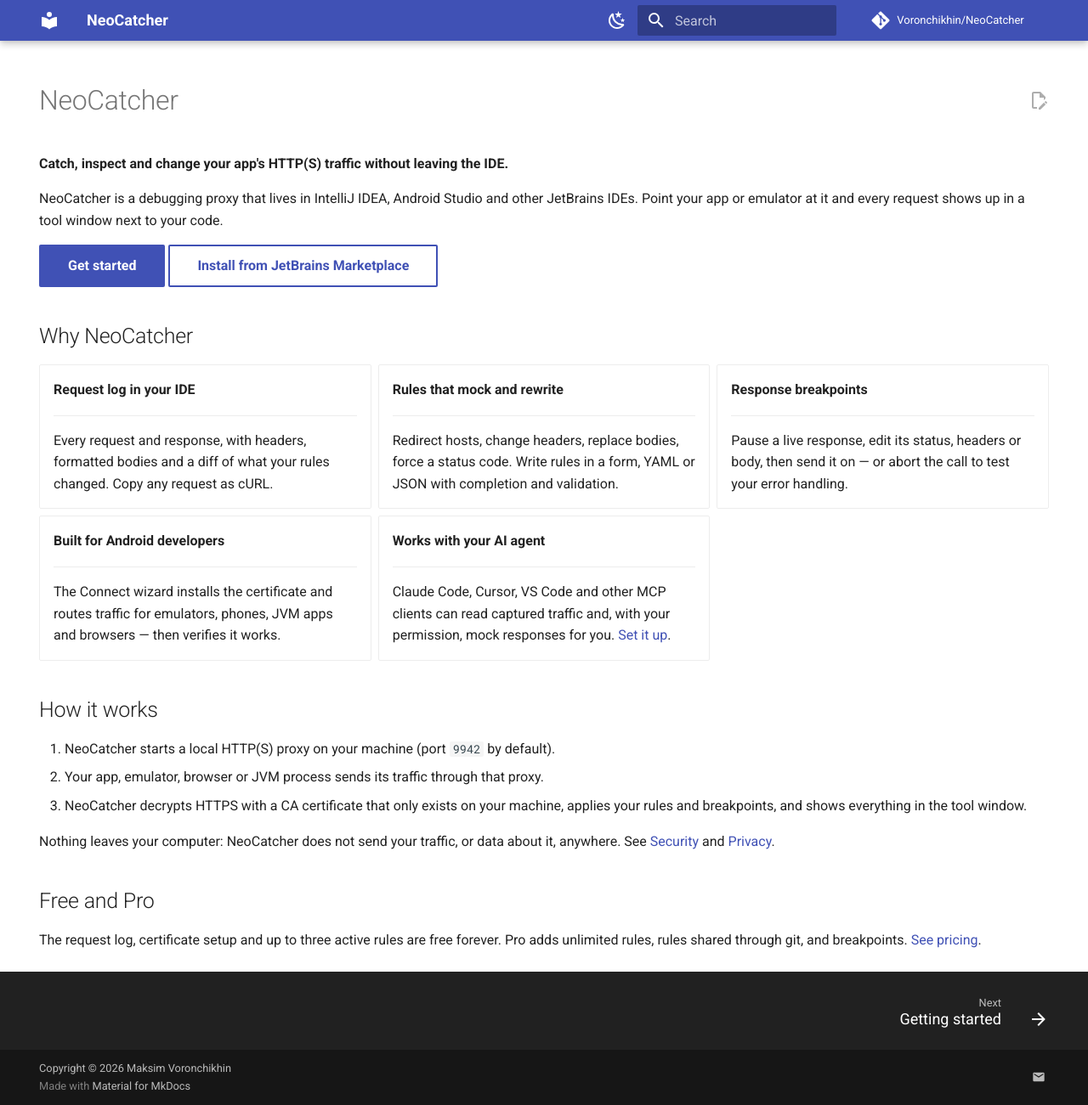
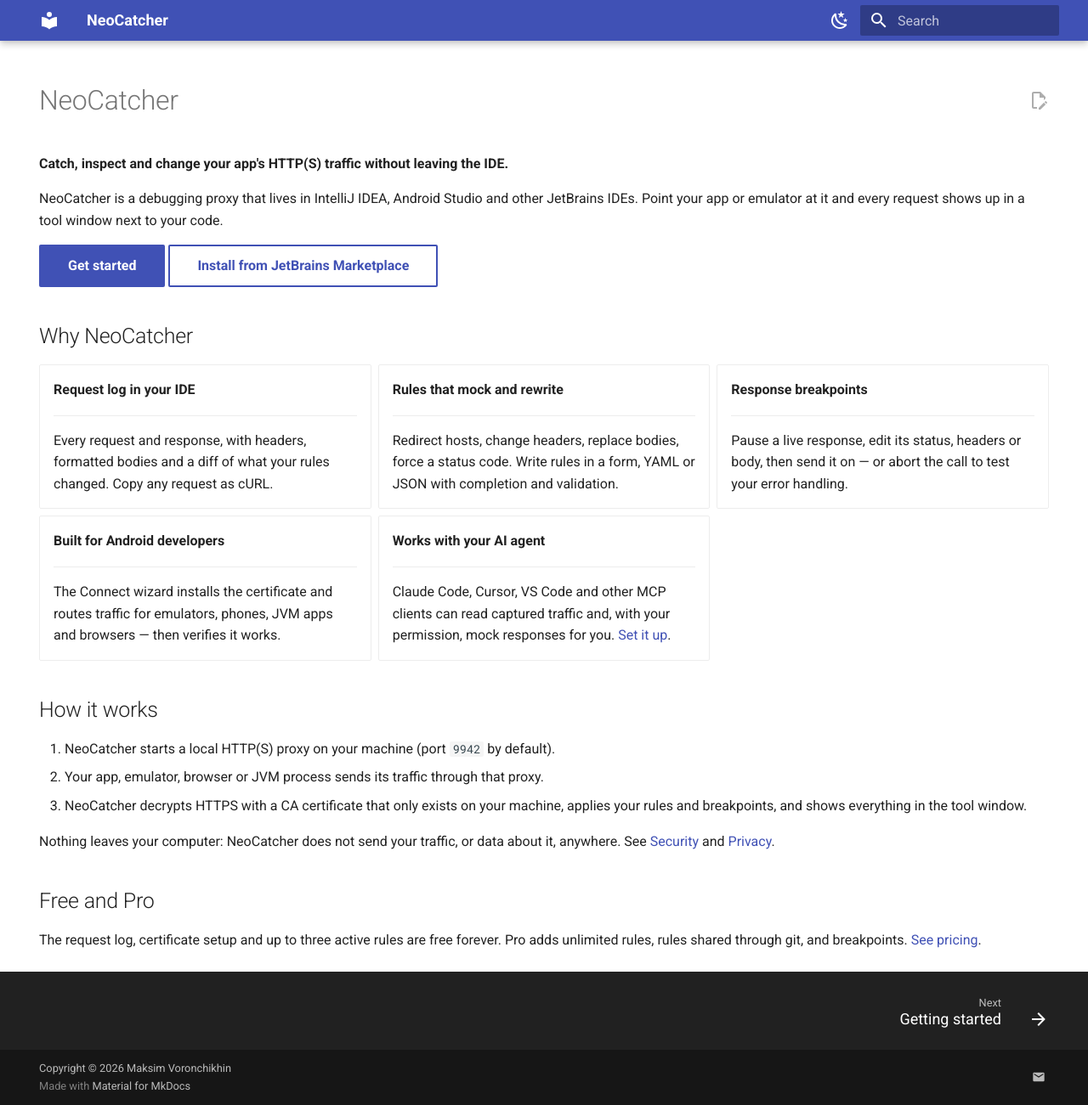
Before and after one commit to Voronchikhin/NeoCatcher, an MkDocs documentation site: the page built from docs/index.md, in a window 1280 px wide and 1301 px high. Shown: the whole window at 85% size. Built offline with MkDocs 1.6.1 and Material for MkDocs 9.7.7, drawn with Linux system fonts in a browser that asks for light colours; comment, search, counter and statistics services are not loaded.

Commit message:
Hide the repository widget in the header
The widget showed the docs repo with 0 stars and 0 forks, which says nothing
about the product. repo_url stays so every page keeps its "Edit this page"
link.

Co-Authored-By: Claude Opus 5.5 <noreply@anthropic.com>

```diff
--- /dev/null
+++ b/docs/stylesheets/extra.css
@@ -0,0 +1,6 @@
+/* The header and drawer repository widget shows the docs repo's star and fork counts, which say nothing about
+   the product. "Edit this page" links on each page stay. */
+.md-header__source,
+.md-nav__source {
+  display: none;
+}
--- a/mkdocs.yml
+++ b/mkdocs.yml
@@ -69,3 +69,6 @@ extra:
   social:
     - icon: material/email
       link: mailto:support@neocatcher.com
+
+extra_css:
+  - stylesheets/extra.css
```
